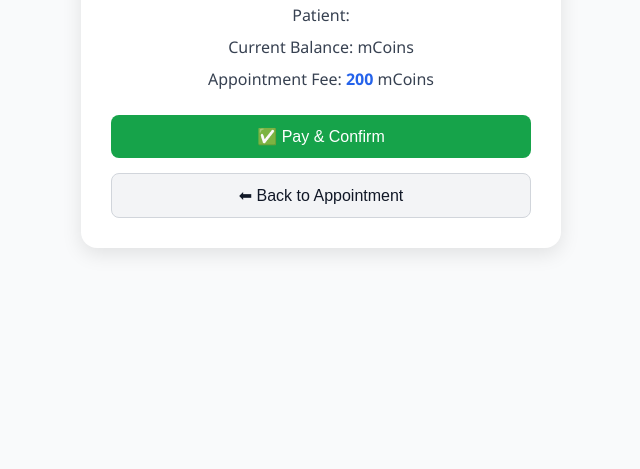
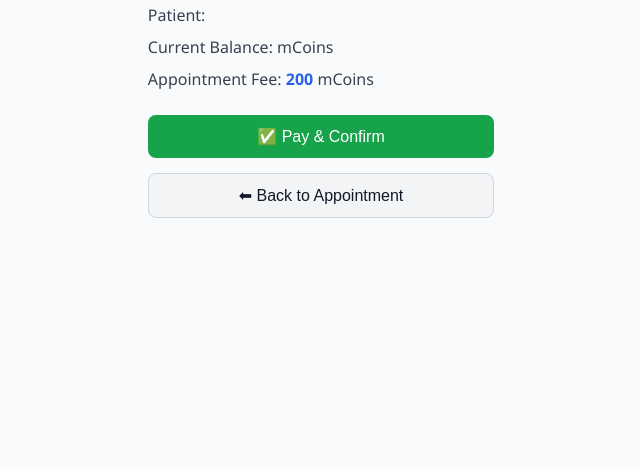
Before and after one commit to DwarapuRaviteja/Hospital-management-system, a plain HTML site: page payment.html in a window 1280 px wide. Shown: the part 331-800 px from the top of the page, without its empty margins (319-959 px from the left). Drawn offline with Linux system fonts and the light colour scheme.

Commit message:
Update payment.html

```diff
--- a/payment.html
+++ b/payment.html
@@ -80,7 +80,7 @@
   </style>
 </head>
 <body>
-  <div class="payment-container">
+  <div class="wallet-box">
     <h1>💰 Pay with mCoins</h1>
     <p>Patient: <span id="patientName" class="highlight"></span></p>
     <p>Current Balance: <span id="coinBalance" class="highlight"></span> mCoins</p>
```
